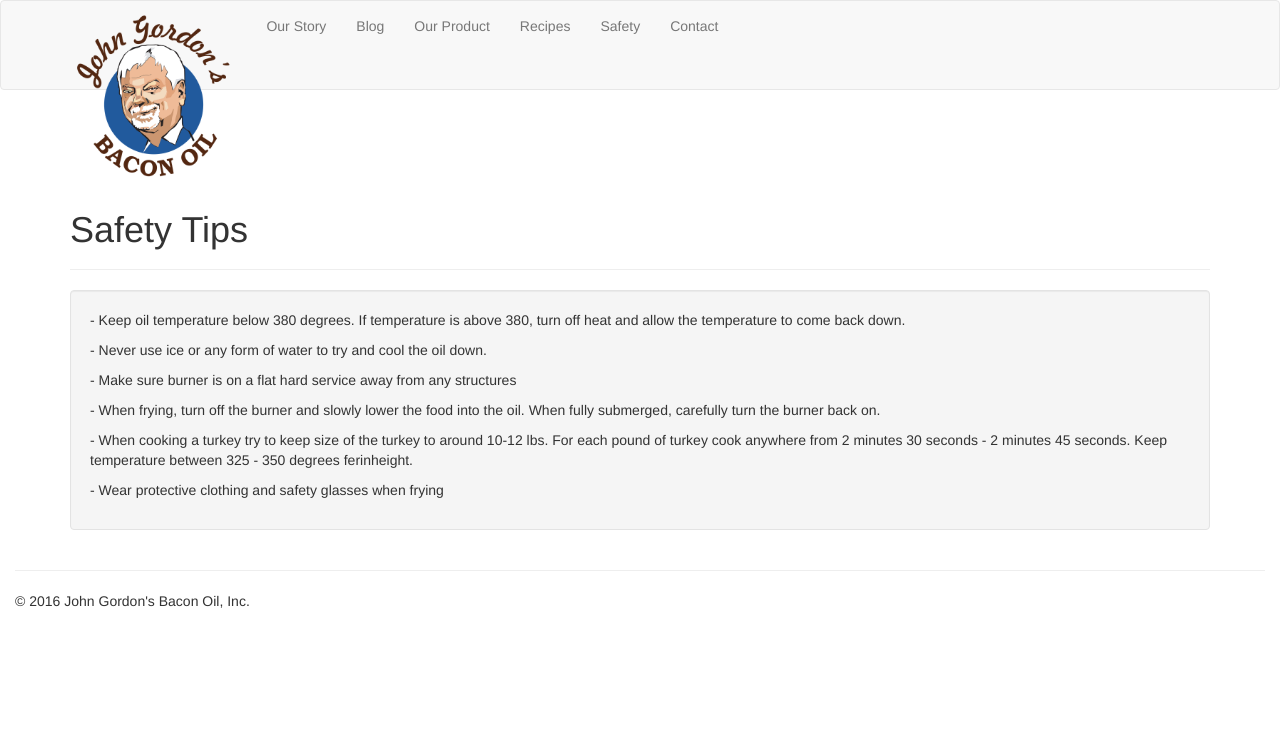
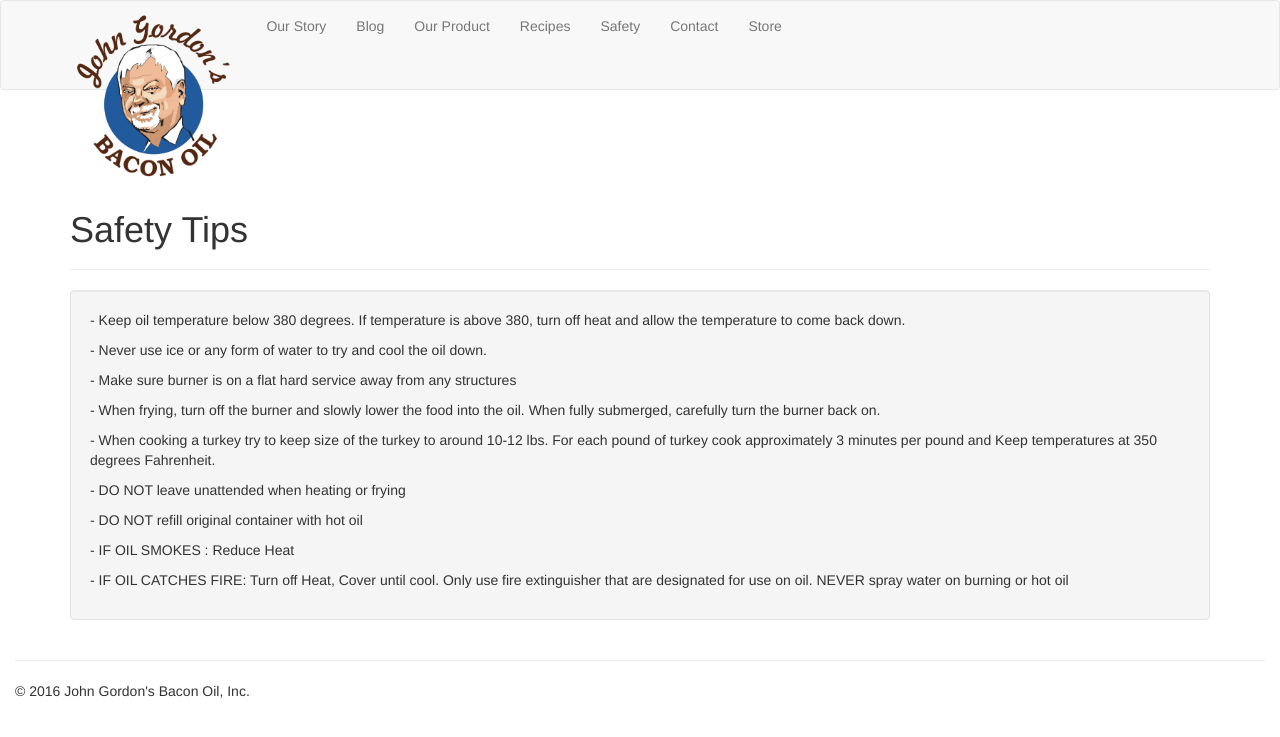
Before and after one commit to specialFX16/Bacon_Oil_Web_Site, a Django app: page /safety/ in a window 1280 px wide. Shown: the top 737 px of the page. Run offline with Django 3.2, Linux system fonts and the light colour scheme; some libraries are stand-ins or nearby versions.

Commit message:
Store page creation an update to safety page

```diff
--- a/bacon_oil/bacon_oil/settings.py
+++ b/bacon_oil/bacon_oil/settings.py
@@ -24,7 +24,6 @@ SECRET_KEY = '3%t56w4-#e+@oe83ianu9cp^5a7_5robdbyjlrir)0zk1s9y&2'
 
 # SECURITY WARNING: don't run with debug turned on in production!
 DEBUG = True
-
 ALLOWED_HOSTS = [
     '*',
 ]
--- a/bacon_oil/bacon_oil/urls.py
+++ b/bacon_oil/bacon_oil/urls.py
@@ -29,6 +29,7 @@ urlpatterns = [
     url(r'^blog/$', 'webapp.views.blog'),
     url(r'^product/$', 'webapp.views.product'),
     url(r'^recipes/$', 'webapp.views.recipes'),
+    url(r'^store/$', 'webapp.views.store'),
 ]
 
 urlpatterns += staticfiles_urlpatterns()
--- a/bacon_oil/webapp/templates/base.html
+++ b/bacon_oil/webapp/templates/base.html
@@ -48,6 +48,7 @@
         					<li><a href="/recipes">Recipes</a></li>
         					<li><a href="/safety">Safety</a></li>
         					<li><a href="/contact">Contact</a></li>
+        					<li><a href="/store">Store</a></li>
       					</ul>
     				</div><!--/.nav-collapse -->
   			</div><!--/.container-fluid -->
--- a/bacon_oil/webapp/templates/safety.html
+++ b/bacon_oil/webapp/templates/safety.html
@@ -13,8 +13,12 @@
 	 	<p> - Never use ice or any form of water to try and cool the oil down.</p>
 	 	<p> - Make sure burner is on a flat hard service away from any structures</p>
 	 	<p> - When frying, turn off the burner and slowly lower the food into the oil.  When fully submerged, carefully turn the burner back on.</p>
-	 	<p> - When cooking a turkey try to keep size of the turkey to around 10-12 lbs.  For each pound of turkey cook anywhere from 2 minutes 30 seconds - 2 minutes 45 seconds.  Keep temperature between 325 - 350 degrees ferinheight.</p>
-	 	<p> - Wear protective clothing and safety glasses when frying</p>
+	 	<p> - When cooking a turkey try to keep size of the turkey to around 10-12 lbs.  For each pound of turkey cook approximately 3 minutes per pound and Keep temperatures at 350 degrees Fahrenheit.</p>
+	 	<p> - DO NOT leave unattended when heating or frying</p>
+	 	<p> - DO NOT refill original container with hot oil</p>
+	 	<p> - IF OIL SMOKES :  Reduce Heat</p>
+	 	<p> - IF OIL CATCHES FIRE:  Turn off Heat, Cover until cool.  Only use fire extinguisher that are designated for use on oil.  NEVER spray water on burning or hot oil</p>
+
 	</div>
 </div>
 
--- a/bacon_oil/webapp/views.py
+++ b/bacon_oil/webapp/views.py
@@ -66,3 +66,10 @@ def recipes(request):
     """
 
     return render_to_response('recipes.html', {}, RequestContext(request))
+
+def store(request):
+    """
+    Controler for handleing the store page
+    """
+
+    return render_to_response('store.html', {}, RequestContext(request))
```
Also changed, not shown: bacon_oil/webapp/templates/store.html (added, +37 -0 lines).
